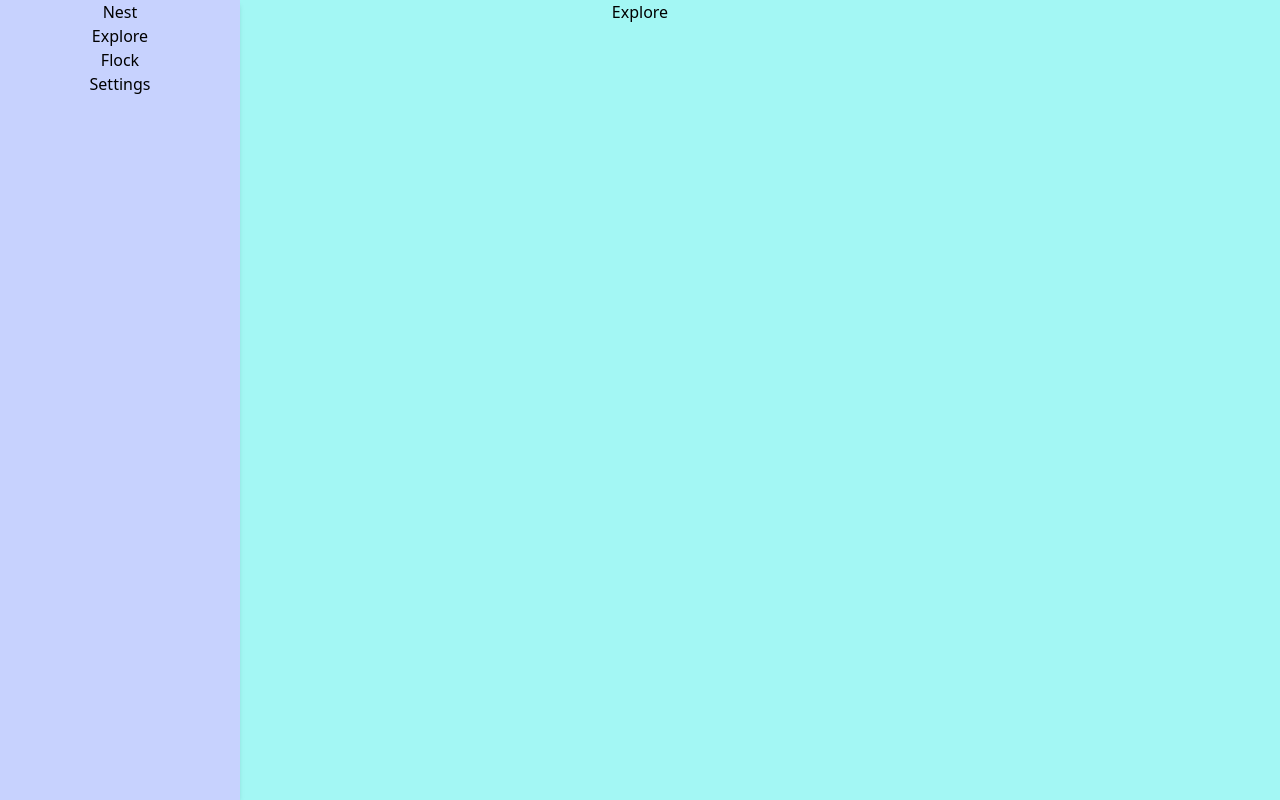
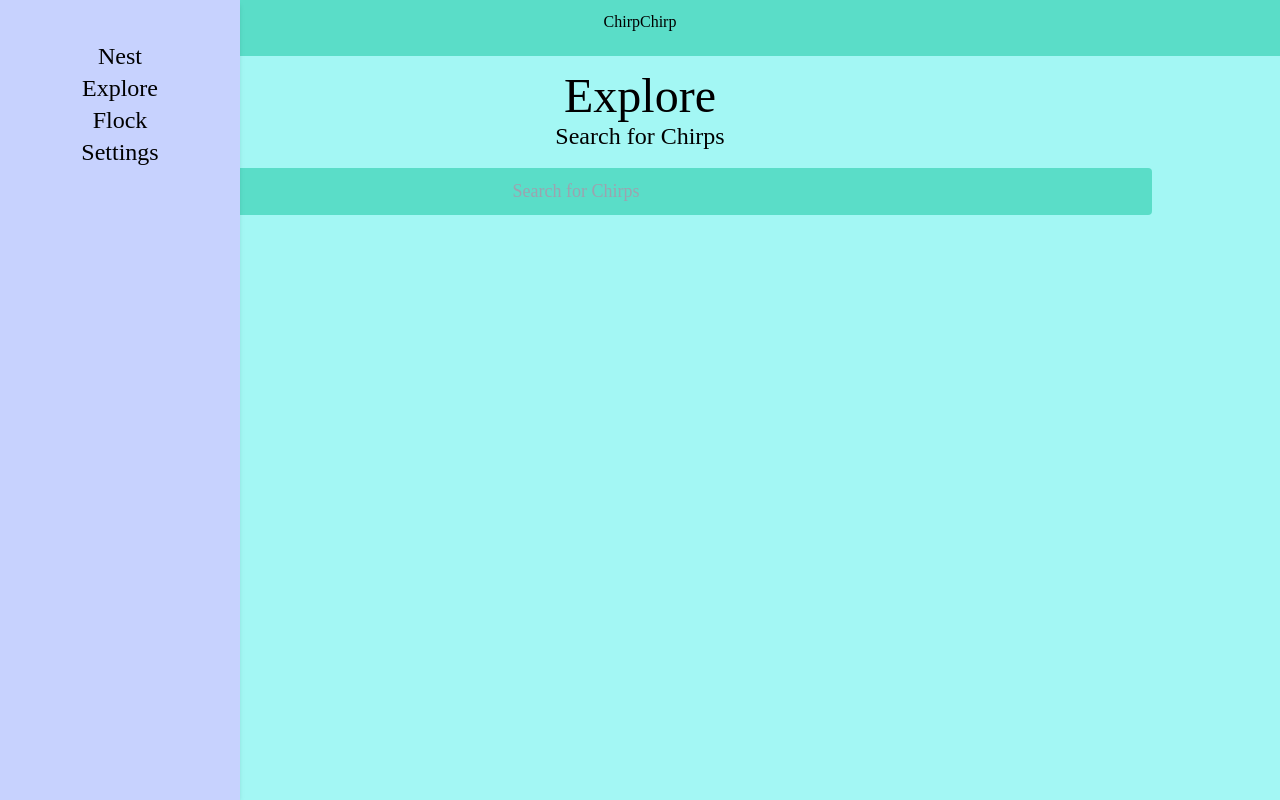
Before and after one commit to Waltl33/chirpchirp, a React (Create React App) app in the folder frontend/chirpchirp/: page /explore in a window 1280 px wide. Built offline with nearby package versions, Linux system fonts and the light colour scheme.

Commit message:
nvirjee FE and styling changes

```diff
--- a/frontend/chirpchirp/src/App.css
+++ b/frontend/chirpchirp/src/App.css
@@ -2,6 +2,8 @@
 @tailwind base;
 @tailwind components;
 @tailwind utilities;
+
+@import url('https://fonts.googleapis.com/css2?family=Proza+Libre&display=swap');
 
 #root {
   margin-top: 0px;
--- a/frontend/chirpchirp/src/components/Explore.js
+++ b/frontend/chirpchirp/src/components/Explore.js
@@ -1,13 +1,25 @@
 import React from 'react'
 import Nav from './Nav'
+import Header from './Header'
 
 export default function Explore() {
   return (
     <div>
       <Nav/>
-      <header>
-        Explore
-      </header>
+      <div class="font-proza-libre space-y-4">
+        <Header/>
+        <h1 class="text-5xl space-y-4">Explore</h1>
+        <label class="text-2xl space-y-4">Search for Chirps</label>
+        <input
+          type="text"
+          id="search_chirp"
+          placeholder="Search for Chirps"
+          class="rounded"
+        />
+      </div>
+      <div>
+        {/* trending chirps */}
+      </div>
     </div>
   )
 }
--- a/frontend/chirpchirp/src/components/Flock.js
+++ b/frontend/chirpchirp/src/components/Flock.js
@@ -1,11 +1,25 @@
 import React from 'react'
 import Nav from './Nav'
+import Header from './Header'
 
 export default function Flock() {
   return (
+  <div>
+    <Nav/>
+    <div class="font-proza-libre space-y-4">
+      <Header/>
+      <h1 class="text-5xl space-y-4">Flock</h1>
+      <label class="text-2xl space-y-4">Add Friend</label>
+      <input
+        type="text"
+        id="add_friend"
+        placeholder="Add a friend to your flock"
+        class="rounded"
+      />
+    </div>
     <div>
-      <Nav />
-      <header>Flock</header>
-    </div>
+        {/* display user & friend chirps */}
+      </div>
+  </div>
   )
 }
--- a/frontend/chirpchirp/src/components/Nav.js
+++ b/frontend/chirpchirp/src/components/Nav.js
@@ -5,19 +5,19 @@ import { NavLink } from "react-router-dom"
 
 export default function Nav() {
   return (
-    <div class="w-60 h-full shadow-md bg-indigo-200 px-1 absolute">
+    <div class="text-2xl w-60 h-full shadow-md bg-indigo-200 px-1 absolute font-proza-libre p-10">
         <ul class="relative">
             <li class="relative">
-                <NavLink to="/nest" >Nest</NavLink>
+                <NavLink to="/nest" class="py-4 px-10 font-semibold hover:text-purple-500 transition duration-300">Nest</NavLink>
             </li>
             <li class="relative">
-                <NavLink to="/explore" >Explore</NavLink>
+                <NavLink to="/explore" class="py-4 px-10 font-semibold hover:text-purple-500 transition duration-300">Explore</NavLink>
             </li>
             <li class="relative">
-                <NavLink to="/flock" >Flock</NavLink>
+                <NavLink to="/flock" class="py-4 px-10 font-semibold hover:text-purple-500 transition duration-300" >Flock</NavLink>
             </li>
             <li class="relative">
-                <NavLink to="/settings" >Settings</NavLink>
+                <NavLink to="/settings" class="py-4 px-10 font-semibold hover:text-purple-500 transition duration-300" >Settings</NavLink>
             </li>
         </ul>
     </div>
--- a/frontend/chirpchirp/src/components/Nest.js
+++ b/frontend/chirpchirp/src/components/Nest.js
@@ -1,11 +1,18 @@
 import React from 'react'
 import Nav from './Nav'
+import Header from './Header'
 
 export default function Nest() {
   return (
     <div>
-      <Nav/>
-      <h1>Nest</h1>
+    <Nav/>
+    <div class="font-proza-libre space-y-4">
+      <Header/>
+      <h1 class="text-5xl font-bold font-proza-libre space-y-4">Chirps</h1>
+        <div>
+          {/* display all chirps */}
+        </div>
+    </div>
     </div>
   )
 }
--- a/frontend/chirpchirp/tailwind.config.js
+++ b/frontend/chirpchirp/tailwind.config.js
@@ -4,6 +4,9 @@ module.exports = {
     "./src/**/*.{js,ts,jsx,tsx}",
   ],
   theme: {
+    fontFamily: {
+      'proza-libre': '"Proza Libre"'
+    },
     extend: {},
   },
   plugins: [],
```
